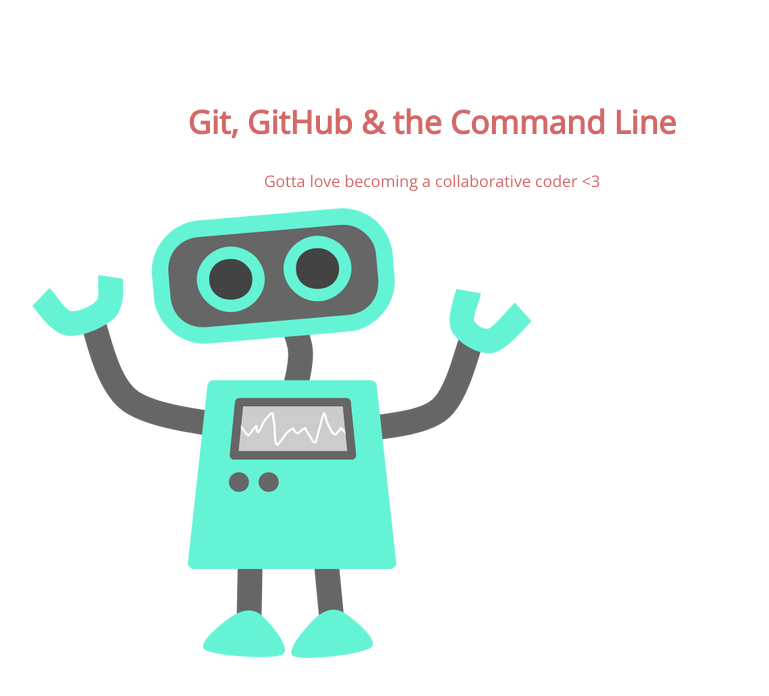
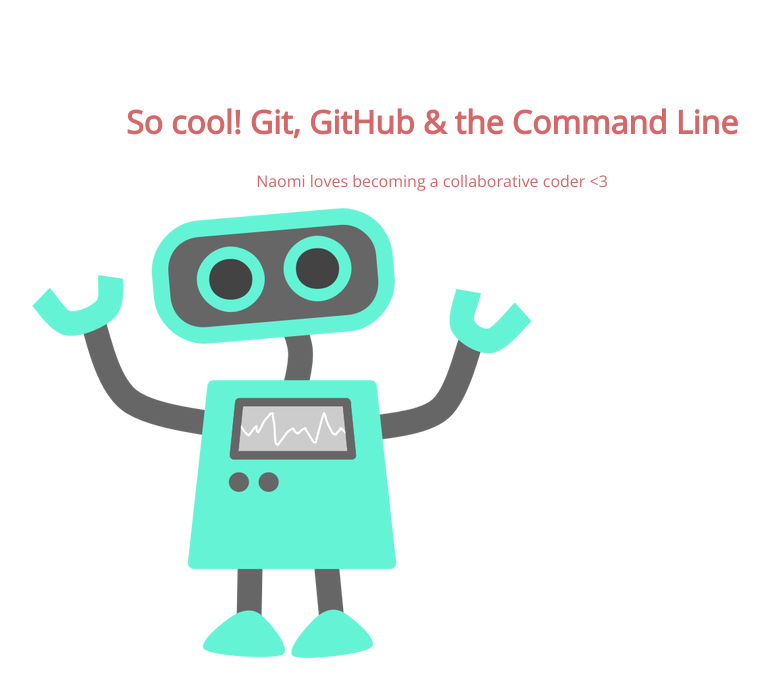
Before and after one commit to AskNaomi/105-project-master, a plain HTML site: page index.html in a window 1280 px wide. Shown: the whole page, without its empty margins (208-977 px from the left). Drawn offline with nearby package versions, Linux system fonts and the light colour scheme.

Commit message:
Modified header and paragraph tags

```diff
--- a/index.html
+++ b/index.html
@@ -1,16 +1,18 @@
 <!DOCTYPE html>
 <html lang="en">
+
 	<head>
 		<meta charset="UTF-8">
 		<title>Let's Learn Git, GitHub and the Command Line</title>
 		<link href='http://fonts.googleapis.com/css?family=Open+Sans' rel='stylesheet' type='text/css'>
 		<link rel="stylesheet" href="css/style.css">
 	</head>
+
 	<body>
 		<section>
-		<h1>Git, GitHub & the Command Line</h1>
-		<p>Gotta love becoming a collaborative coder <3</p>
-		<img src="img/happy-blue-robot.png">
+			<h1>So cool! Git, GitHub & the Command Line</h1>
+			<p>Naomi loves becoming a collaborative coder <3</p> <img src="img/happy-blue-robot.png">
 		</section>
 	</body>
+
 </html>
```
Lines whose indentation alone changed are shown as unchanged.
